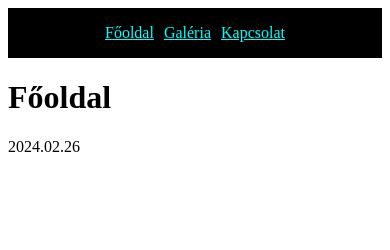
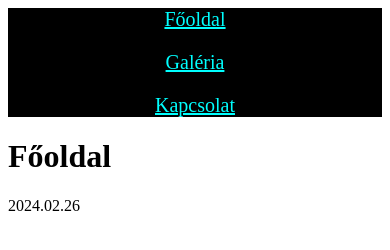
Before and after one commit to marton7492/rp_menu, a plain HTML site: page index.html in a window 390 px wide. Drawn offline with Linux system fonts and the light colour scheme.

Commit message:
exdrtfhzgujhtgry

```diff
--- a/style.css
+++ b/style.css
@@ -1,12 +1,21 @@
 nav {
     background-color: black;
     display: flex;
+    flex-direction: row;
+    height: 50px;
     align-items: center;
     justify-content: center;
-    gap: 10px;
-    height: 50px;
+    gap: 20px;
 }
 
 nav a {
     color: aqua;
+    font-size: 20px;
 }
+
+@media screen and (max-width: 600px){
+    nav {
+        flex-direction: column;
+        height: auto;
+    }
+}
```
